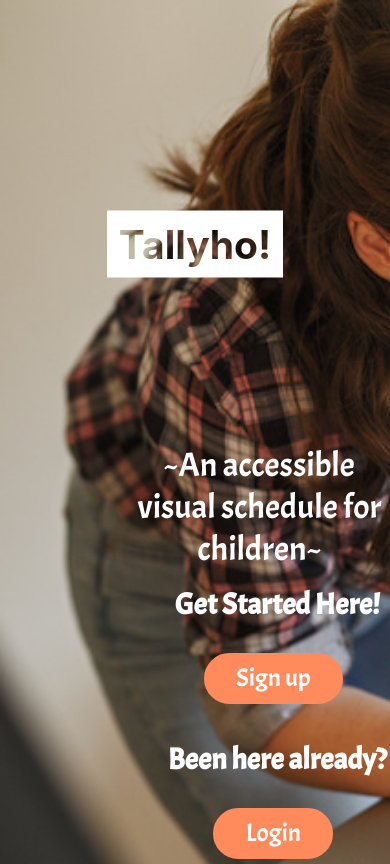
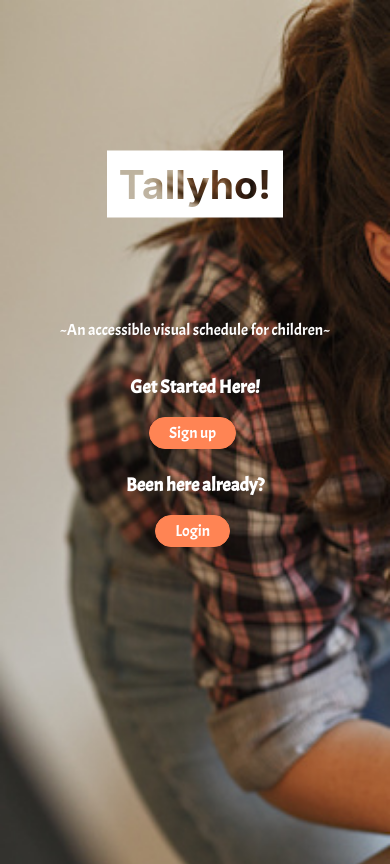
Before and after one commit to cantuus/tallyho-client, a React (Create React App) app: page / in a window 390 px wide. Shown: the top 864 px of the page. Built offline with nearby package versions, Linux system fonts and the light colour scheme.

Commit message:
landing page is responsive on mobile, ipad, and desktop

```diff
--- a/src/components/LandingPage/LandingPage.css
+++ b/src/components/LandingPage/LandingPage.css
@@ -1,37 +1,29 @@
-/* .landing-page {
-    margin-top: 2rem;
-    margin: 5rem 5rem;
-} */
+:root {
+    --blue-color: #80c3d2;
+    --orange-color: #ff8454;
+    --green-color: #88c87b;
+    --teal-color: #f0cd3a;
+  }
 
-.link-to-app {
+.register-button, .login-button {
+    border: 0.1em solid var(--orange-color);
+    background-color: var(--orange-color);
+}
+
+
+.bottom-container {
+    display: flex;
+    flex-direction: column;
     font-family: 'Acme', sans-serif;
-    text-align: center;
-    position: absolute;
-    font-size: 3vh;
-    top: 57%;
-    left: 43%;
+    padding-top: 19rem;
     color: white;
-}
-/*
-body {
-    width: 100%;
-} */
-
-.description {
-    color: white;
-    font-family: 'Acme', sans-serif;
-    font-size: 4vh;
-    text-align: center;
-    position: absolute;
-    top: 42%;
-    left: 33%;
 }
 
 .img-container {
     background-image: url(../../img/tallyho-banner.jpeg); /* The image used - important! */
     background-size: cover;
     position: relative; /* Needed to position the cutout text in the middle of the image */
-    height: 61rem; /* Some height */
+    height: 64rem; /* Some height */
 }
 
 
@@ -45,8 +37,38 @@ body {
     width: 40%;
     text-align: center; /* Center text */
     position: absolute; /* Position text */
-    top: 25%; /* Position text in the middle */
+    top: 18%; /* Position text in the middle */
     left: 50%; /* Position text in the middle */
     transform: translate(-50%, -50%); /* Position text in the middle */
     mix-blend-mode: screen; /* This makes the cutout text possible */
 }
+
+@media screen and (min-width: 700px) {
+
+    .banner-title {
+        top: 26%;
+    }
+
+    .bottom-container {
+        padding-top: 27rem;
+        font-size: 3vh;
+    }
+  }
+
+
+@media screen and (min-width: 992px) {
+
+.bottom-container {
+    padding-top: 40rem;
+    font-size: 3vh;
+}
+
+.img-container {
+    height: 86rem; /* Some height */
+}
+
+
+.banner-title {
+    top: 25%; /* Position text in the middle */
+}
+}
--- a/src/components/LandingPage/LandingPage.js
+++ b/src/components/LandingPage/LandingPage.js
@@ -10,6 +10,7 @@ class App extends Component {
             <div className="landing-page">
                 <div className="img-container">
                     <div className="banner-title">Tallyho!</div>
+                    <div className="bottom-container" >
                         <p className="description">~An accessible visual schedule for children~</p>
                         <section className="link-to-app">
                             <h3>
@@ -31,6 +32,7 @@ class App extends Component {
                         </section>
                     </div>
                 </div>
+            </div>
         )
     }
 }
```
Lines whose indentation alone changed are shown as unchanged.
